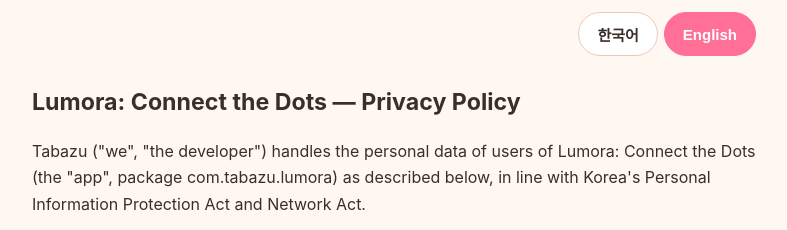
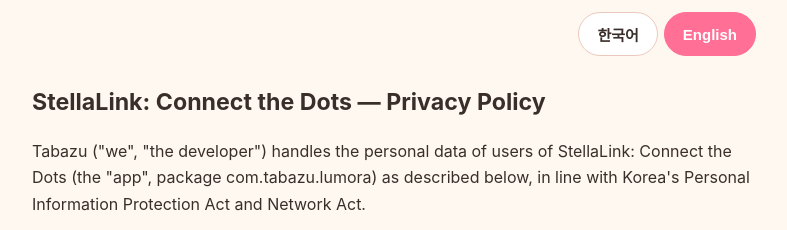
Before and after one commit to tabazu/lumora-privacy, a plain HTML site: page index.html in a window 1280 px wide. Shown: the top 230 px of the page, without its empty margins (246-1033 px from the left). Drawn offline with Linux system fonts and the light colour scheme.

Commit message:
Update index.html

```diff
--- a/index.html
+++ b/index.html
@@ -1,6 +1,6 @@
 <!doctype html>
 <html lang="ko"><head><meta charset="utf-8"><meta name="viewport" content="width=device-width,initial-scale=1">
-<title>Lumora 개인정보 처리방침 / Privacy Policy</title>
+<title>StellaLink 개인정보 처리방침 / Privacy Policy</title>
 <style>
 :root{--bg:#fff8f1;--ink:#3a2e2a;--pink:#ff6f96;--line:#ecc9bd}
 *{box-sizing:border-box}body{margin:0;background:var(--bg);color:var(--ink);font:16px/1.65 -apple-system,"Noto Sans KR","Apple SD Gothic Neo",sans-serif;word-break:keep-all;overflow-wrap:anywhere}
@@ -287,8 +287,8 @@ a{color:#d14b78}[hidden]{display:none}
 <li>이 방침이 바뀌면 시행 7일 전부터 이 페이지에 알려 드려요. 이용자 권리에 중요한 변경은 30일 전부터 알려 드려요.</li>
 <li>개발자 서버를 쓰는 동기화나 결제 확인처럼 정보를 개발자에게 보내는 기능이 생기면, 시작하기 전에 이 방침을 고쳐 알려 드려요.</li>
 </ul></article>
-<article id="en" lang="en" hidden><h1>Lumora: Connect the Dots — Privacy Policy</h1>
-<p>Tabazu ("we", "the developer") handles the personal data of users of Lumora: Connect the Dots (the "app", package com.tabazu.lumora) as described below, in line with Korea's Personal Information Protection Act and Network Act.</p>
+<article id="en" lang="en" hidden><h1>StellaLink: Connect the Dots — Privacy Policy</h1>
+<p>Tabazu ("we", "the developer") handles the personal data of users of StellaLink: Connect the Dots (the "app", package com.tabazu.lumora) as described below, in line with Korea's Personal Information Protection Act and Network Act.</p>
 <ul>
 <li><strong>Effective date:</strong> October 29, 2026 </li>
 <li><strong>Revisions</strong></li>
@@ -521,7 +521,7 @@ a{color:#d14b78}[hidden]{display:none}
 <li><strong>On-device data:</strong> clear the app's data or uninstall the app.</li>
 <li><strong>Cloud save data:</strong></li>
 <li>delete this game's data in the Google Play Games app settings;</li>
-<li>delete Lumora's hidden app data in Google Drive &gt; Settings &gt; Manage apps;</li>
+<li>delete StellaLink's hidden app data in Google Drive &gt; Settings &gt; Manage apps;</li>
 <li>or email <a href="mailto:tabazu25@gmail.com">tabazu25@gmail.com</a> for help.</li>
 <li><strong>Android backup data:</strong> delete it in your device's Google backup settings or in Google Drive's backups.</li>
 <li><strong>Ad and purchase data held by Google:</strong> manage it at <a href="https://myaccount.google.com">https://myaccount.google.com</a>.</li>
```
